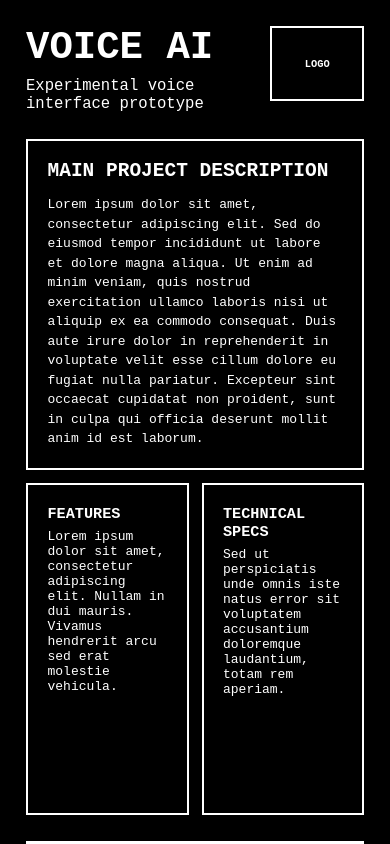
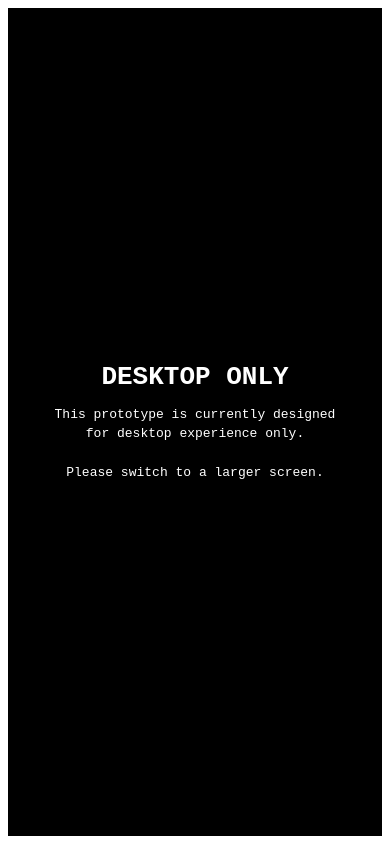
Before and after one commit to UserNamedMartin/voice-ai-markup, a Next.js app: page / in a window 390 px wide. Built offline with nearby package versions, Linux system fonts and the light colour scheme.

Commit message:
add mobile blocker page

```diff
--- a/src/app/globals.css
+++ b/src/app/globals.css
@@ -30,3 +30,10 @@ a {
     color: inherit;
     text-decoration: none;
 }
+
+/* Mobile Blocker - Visible only on small screens */
+@media (max-width: 768px) {
+    .mobile-blocker {
+        display: flex !important;
+    }
+}
--- a/src/app/layout.tsx
+++ b/src/app/layout.tsx
@@ -1,4 +1,5 @@
 import type { Metadata } from "next";
+import { MobileBlocker } from "@/components/MobileBlocker";
 import "./globals.css";
 
 export const metadata: Metadata = {
@@ -13,7 +14,10 @@ export default function RootLayout({
 }>) {
   return (
     <html lang="en">
-      <body>{children}</body>
+      <body>
+        <MobileBlocker />
+        {children}
+      </body>
     </html>
   );
 }
--- /dev/null
+++ b/src/components/MobileBlocker.tsx
@@ -0,0 +1,45 @@
+/**
+ * MobileBlocker Component
+ *
+ * Displays a full-screen blocking overlay on mobile devices.
+ * Visible only when screen width is < 768px.
+ */
+
+export function MobileBlocker() {
+    return (
+        <div className="mobile-blocker" style={{
+            display: 'none', // Hidden by default (desktop)
+            position: 'fixed',
+            top: 0,
+            left: 0,
+            width: '100vw',
+            height: '100vh',
+            zIndex: 9999,
+            backgroundColor: 'black',
+            color: 'white',
+            flexDirection: 'column',
+            alignItems: 'center',
+            justifyContent: 'center',
+            padding: '2rem',
+            textAlign: 'center',
+            border: '8px solid white' // Emphasize the "barrier"
+        }}>
+            <h1 style={{
+                fontSize: '2rem',
+                fontWeight: 'bold',
+                marginBottom: '1rem',
+                textTransform: 'uppercase'
+            }}>
+                Desktop Only
+            </h1>
+            <p style={{
+                fontSize: '1rem',
+                lineHeight: '1.5',
+                maxWidth: '300px'
+            }}>
+                This prototype is currently designed for desktop experience only. <br /><br />
+                Please switch to a larger screen.
+            </p>
+        </div>
+    );
+}
```
